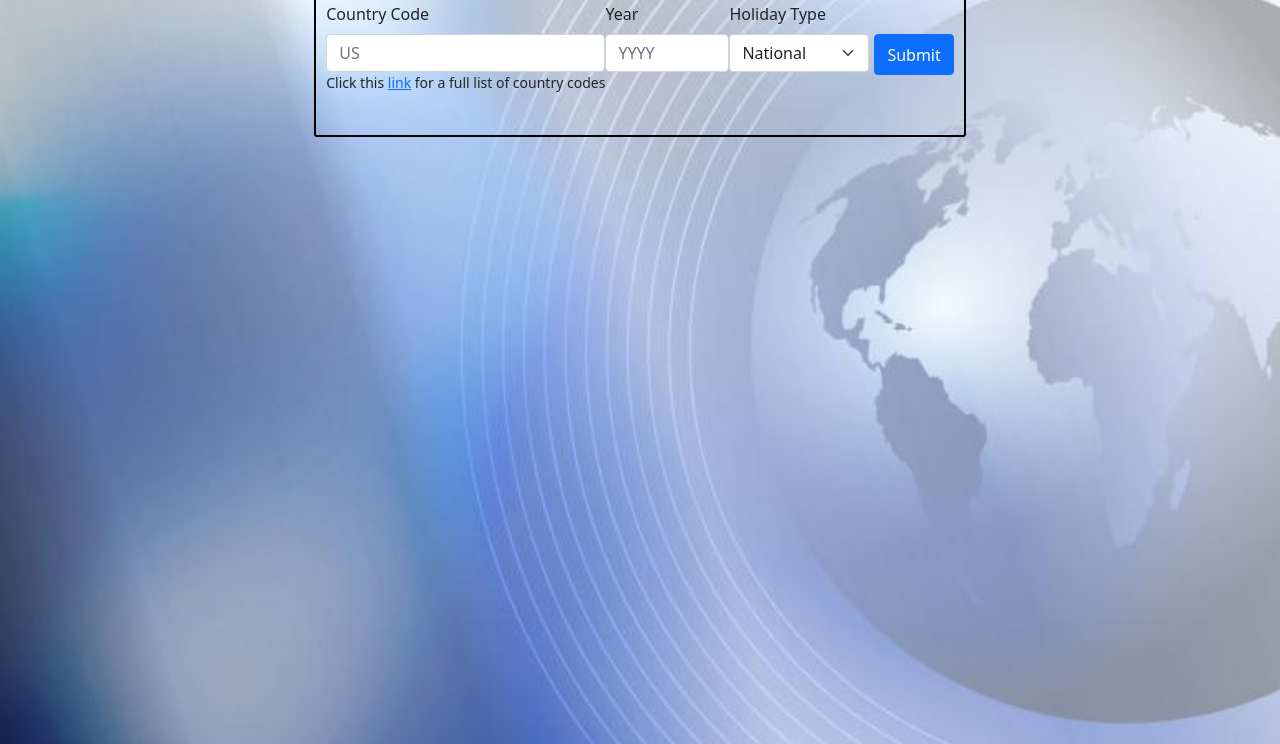
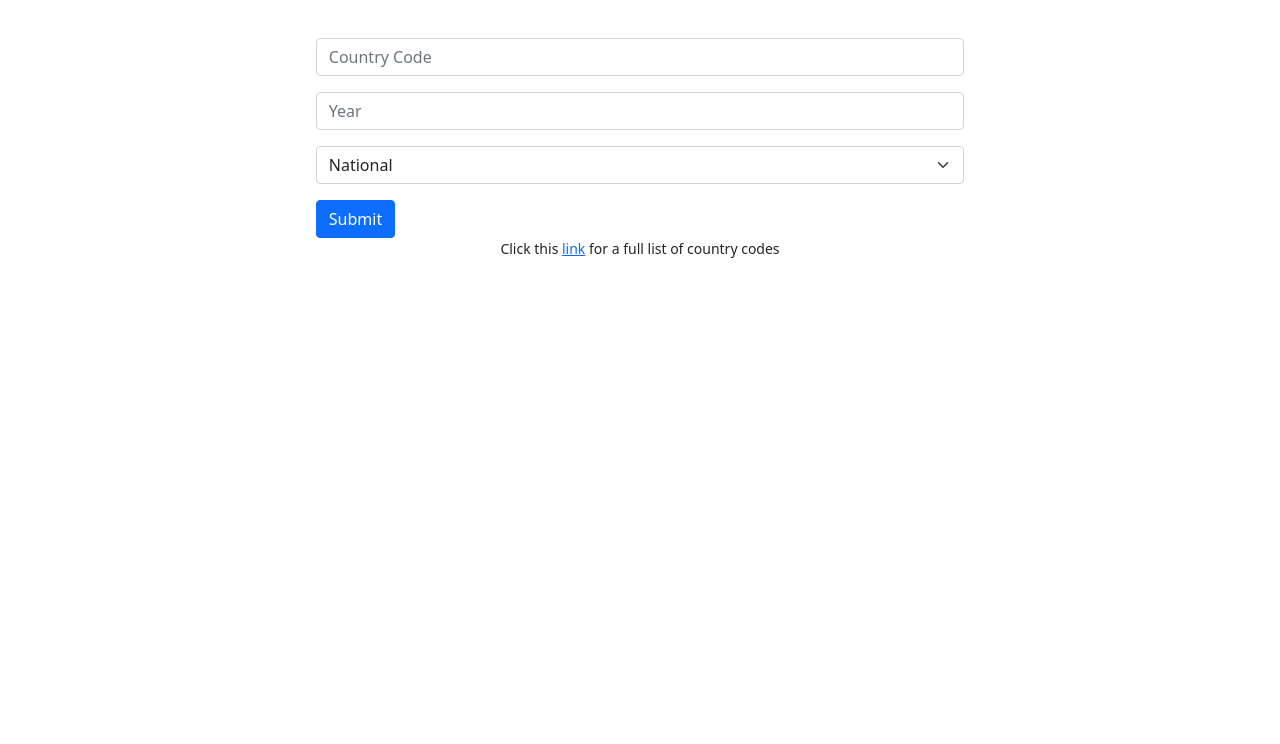
Before and after one commit to kcmjschwartz/apiChallengeTwo, a plain HTML site: page index.html in a window 1280 px wide. Shown: the part 56-800 px from the top of the page. Drawn offline with nearby package versions, Linux system fonts and the light colour scheme.

Commit message:
layout overhaul

```diff
--- a/index.html
+++ b/index.html
@@ -12,43 +12,45 @@
   <header>
     <h2>World Holidays</h2>
   </header>
+    <br>
+    <br>
+    <section class='container countryYearForm'>
+    <div class="d-flex justify-content-center">
+      <form class="row row-cols-lg-auto g-3 align-items-center" id = 'submitForm'>
 
-    <section class='countryYearForm'>
-    <div>
-    <form id = 'submitForm'>
-        <div class="mb-3">
-            <label for="exampleFormControlInput1" class="form-label">Country Code</label>
+        <div class="col-12">
+            <label for="inlineFormInputGroupCountryCode" class="visually-hidden">Country Code</label>
+            <div class="inputgroup">
+            <input type="text" maxlength = "2"class="form-control country" id="inlineFormInputGroupCountryCode" placeholder="Country Code" required></div>
 
-            <input type="text" maxlength = "2"class="form-control country" id="exampleFormControlInput1" placeholder="US" required>
-            <p>Click this <a href ="https://en.wikipedia.org/wiki/ISO_3166-1_alpha-2">link</a> for a full list of country codes</p>
-          </div>
-          <div class="mb-3">
-            <label for="exampleFormControlInput2" class="form-label">Year</label>
-            <input type="number" class="form-control year" id="exampleFormControlInput2" placeholder="YYYY" min="1900" max="2099" required>
-          </div>
-          <div>
-            <label for="exampleFormControlInput2" class="form-label">Holiday Type</label>
-            <select class="form-select holidayType" aria-label="Default select example">
+
+        </div>
+        <div class="col-12">
+            <label for="inlineFormGroupYear" class="visually-hidden">Year</label>
+            <input type="number" class="form-control year" id="inlineFormGroupYear" placeholder="Year" min="1900" max="2099" required>
+        </div>
+        <div class="col-12">
+            <label for="inlineFormSelectHType" class="visually-hidden">Holiday Type</label>
+            <select class="form-select holidayType" aria-label="Default select example" id =inlineFormSelectHType required>
               <option value="national">National</option>
               <option value="religious">Religious</option>
               <option value="observance">Observance</option>
             </select>
-          </div>
+        </div>
+        <br>
+        <div class="col-12">
+          <button type="submit"class="btn btn-primary" id="submitButton">Submit</button>
+        </div>
+
+      </form>
 
 
-          <button type="submit"class="btn btn-primary" id="submitButton">Submit</button>
-
-    </form>
-    <!-- <div>
-      <button type="submit"class="btn btn-primary">Submit</button>
-    </div> -->
-
     </div>
-
+    <p>Click this <a href ="https://en.wikipedia.org/wiki/ISO_3166-1_alpha-2">link</a> for a full list of country codes</p>
     </section>
     <br>
     <section class="resultsSection">
-
+      <div class="d-flex justify-content-center">
       <table class="table resultsTable">
         <thead>
           <tr>
@@ -62,6 +64,7 @@
         </tbody>
 
     </table>
+      </div>
   </section>
 
     <script src="./scripts.js"></script>
--- a/style.css
+++ b/style.css
@@ -1,42 +1,17 @@
-body { background-image: url(./assets/worldbackground.jpg);
-    /* background-repeat: no-repeat; */
-    background-size: cover;
+body {
 
 }
 header{
     text-align: center;
 }
-#submitForm{
-    left:auto;
-    right:auto;
-    /* text-align: center; */
-    /* max-width: 300px; */
-    border:2px solid black;
-    border-radius: 3px;
-    padding: 10px;
-    display: flex;
 
+
+p {
+    text-align: center;
+    font-size: 14px;
 }
 
-p {
-    font-size: 14px;
-}
-.countryYearForm{
-        display:flex;
-        justify-content:center;
 
-
-}
-#submitButton{
-    margin-top: 32px;
-    margin-bottom: 50px;
-    margin-left: 5px
-}
-
-.resultsSection{
-    display:flex;
-    justify-content:center;
-}
 
 .resultsTable{
     border:2px solid black;
```
